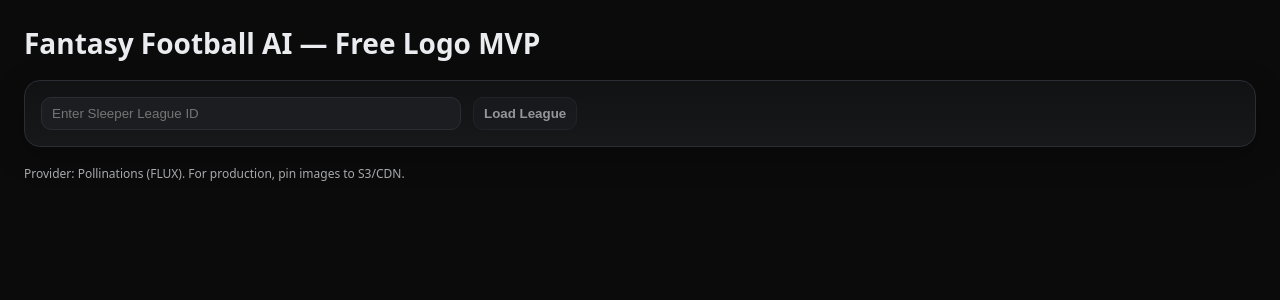
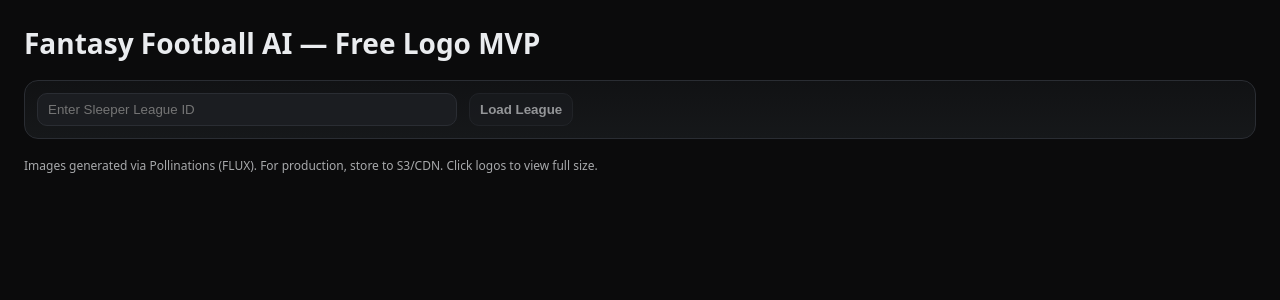
Before and after one commit to nmortimer/Fantasy3, a Next.js app: page / in a window 1280 px wide. Shown: the top 300 px of the page. Built offline with nearby package versions, Linux system fonts and the light colour scheme.

Commit message:
Update page.tsx

```diff
--- a/app/page.tsx
+++ b/app/page.tsx
@@ -45,12 +45,11 @@ export default function Page() {
     <main className="container">
       <h1>Fantasy Football AI — Free Logo MVP</h1>
 
-      <div className="card row">
+      <div className="toolbar">
         <input
           placeholder="Enter Sleeper League ID"
           value={leagueId}
           onChange={(e) => setLeagueId(e.target.value)}
-          style={{ width: 420 }}
         />
         <button onClick={loadLeague} disabled={loading || !leagueId}>
           {loading ? "Loading…" : "Load League"}
@@ -69,7 +68,7 @@ export default function Page() {
       )}
 
       <div className="footer">
-        Provider: Pollinations (FLUX). For production, pin images to S3/CDN.
+        Images generated via Pollinations (FLUX). For production, store to S3/CDN. Click logos to view full size.
       </div>
     </main>
   );
```
